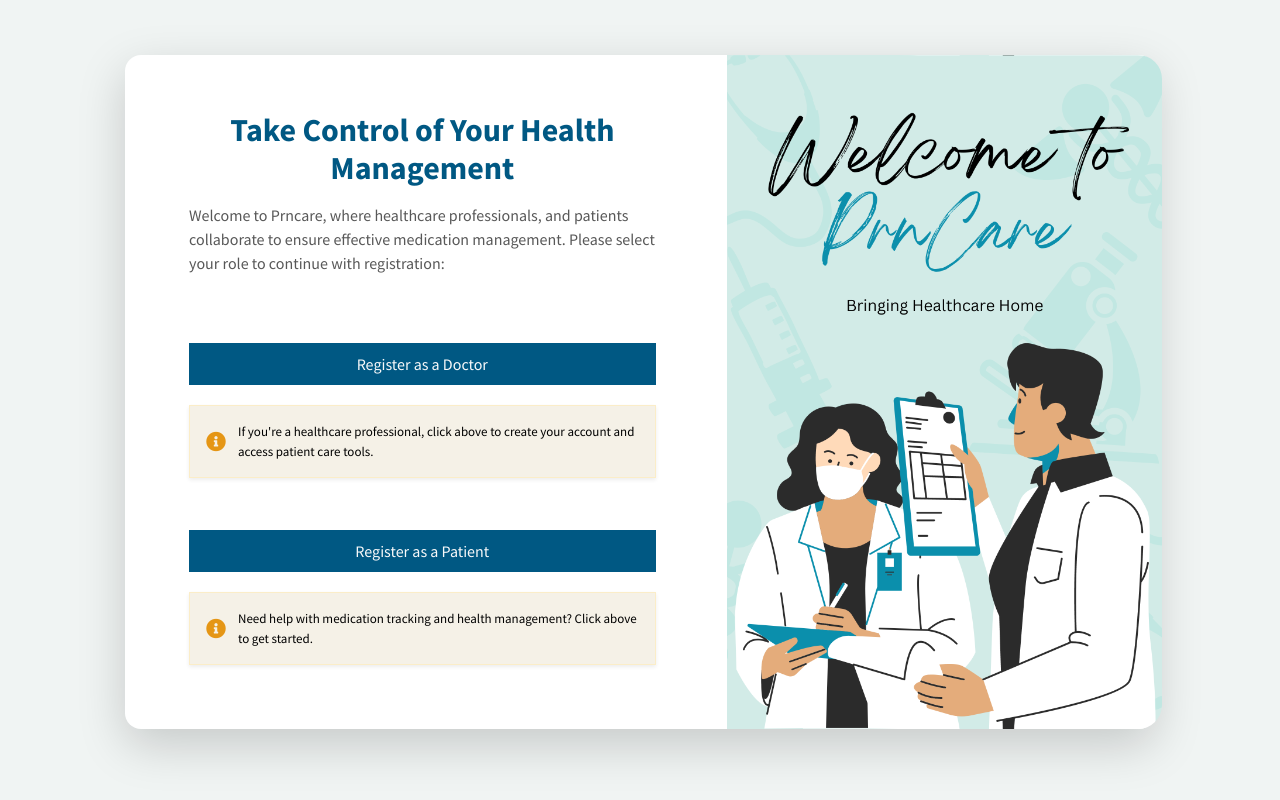
After one commit to rrgarzota/prncare_clinical, a PHP site: page /registration-landing-page.php in a window 1280 px wide. The commit adds this page. Run offline with PHP 8.4, Linux system fonts and the light colour scheme; some libraries are stand-ins or nearby versions.

Commit message:
registration landing page

```diff
--- a/assets/css/registration.css
+++ b/assets/css/registration.css
@@ -135,7 +135,8 @@ body.public{
 }
 .cb-rounded-1-5,
 .cb-btn-rounded-1-5 .cbSubmitButton,
-.cb-btn-rounded-1-5 .cbLoginButton{
+.cb-btn-rounded-1-5 .cbLoginButton,
+.custom-button{
     border-radius: 0rem!important;
 }
 
@@ -209,14 +210,16 @@ body.public{
 }
 .cb-btn-outline-sea-green:hover,
 .cb-btn-outline-blue:hover,
-.cb-btn-outline-orange:hover {
+.cb-btn-outline-orange:hover,
+.custom-button:hover {
     background-color: #f8f9fa;
     border-color: #f8f9fa;
 }
 .cb-btn-outline-sea-green:hover {
     color: #3baf9f;
 }
-.cb-btn-outline-blue:hover {
+.cb-btn-outline-blue:hover,
+.custom-button:hover {
     color: #005883;
 }
 .cb-btn-outline-orange:hover {
@@ -237,11 +240,13 @@ body.public{
 }
 
 .cb-btn-py-2 .cbSubmitButton,
-.cb-btn-py-2 .cbLoginButton{
+.cb-btn-py-2 .cbLoginButton,
+.custom-button{
     padding-top: .5rem!important;
 }
 .cb-btn-py-2 .cbSubmitButton,
-.cb-btn-py-2 .cbLoginButton{
+.cb-btn-py-2 .cbLoginButton,
+.custom-button{
     padding-bottom: .5rem!important;
 }
 .cb-btn-sea-green .cbSubmitButton,
@@ -249,7 +254,8 @@ body.public{
 .cb-btn-blue .cbSubmitButton,
 .cb-btn-blue .cbLoginButton,
 .cb-btn-orange .cbSubmitButton,
-.cb-btn-orange .cbLoginButton{
+.cb-btn-orange .cbLoginButton,
+.custom-button{
     color: #f8f9fa;
     transition: 0.3s;
 }
@@ -259,7 +265,8 @@ body.public{
     border-color: #3baf9f!important;
 }
 .cb-btn-blue .cbSubmitButton,
-.cb-btn-blue .cbLoginButton{
+.cb-btn-blue .cbLoginButton,
+.custom-button{
     background-color: #005883;
     border-color: #005883!important;
 }
@@ -300,7 +307,8 @@ input {
 }
 
 .cb-text-size-1 .cbSubmitButton,
-.cb-text-size-1 .cbLoginButton{
+.cb-text-size-1 .cbLoginButton,
+.custom-button{
     font-size: 1rem!important;
 }
 
@@ -363,3 +371,39 @@ label {
 .h-v100{
     height: 100vh;
 }
+
+.custom-button{
+    width: 100%;
+    border: 1px solid #005883;
+    margin: 20px 0px;
+}
+
+.alert-custom-warning{
+    background-color: #f5f1e7;
+    color: #000000;
+    border-color: #ffecb59e;
+}
+.alert-custom-warning i{
+    color: #e59615;
+}
+
+.alert-custom-danger{
+    background-color: #ffedec;
+    color: #af4149;
+    border-color: #f5c2c740;
+}
+
+[class*="alert-custom-"]{
+    display: flex;
+    align-items: center;
+    font-size: 13px;
+}
+[class*="alert-custom-"] span{
+    display: flex;
+    align-items: center;
+    margin-right: 12px;
+}
+
+[class*="alert-custom-"] span i{
+    font-size: 20px;
+}
--- /dev/null
+++ b/registration-landing-page.php
@@ -0,0 +1,86 @@
+<!DOCTYPE html>
+<html lang="en">
+
+<head>
+
+<?php include_once './partials/header-public.php' ?>
+<link rel="stylesheet" href="./assets/css/registration.css">
+
+</head>
+
+<body class="public">
+
+	<div class="container">
+
+        <!-- Outer Row -->
+        <div class="row justify-content-center h-v100 d-flex align-items-center">
+
+            <div class="col-xl-11 col-lg-12 col-md-9">
+                <div class="d-flex align-items-center justify-content-center">
+                <div class="card border-0 shadow-lg login cb-rounded-1 public-wrapper w-100">
+                    <div class="card-body p-0">
+                        <!-- Nested Row within Card Body -->
+                        <div class="row" style="min-height:577px;">
+                            <div class="col-lg-7">
+
+                                <div class="p-3 d-block d-lg-none text-center mt-3">
+                                    <img src="./assets/img/template/prn-log.jpeg" alt="Caspio Logo" class="w-25">
+                                </div>
+
+                                <!-- <div class="d-block d-lg-none text-center bg-login-image-blue py-5 cb-rounded-bot-1-5">
+                                    <h5 class=" cb-font-weight-800 cb-text-size-2 cb-opacity-0-8 text-white mb-0">Sign in to your account</h5>
+                                </div> -->
+
+                                <div class="d-block d-lg-none text-center mt-3 cb-rounded-bot-1-5">
+                                    <h5 class=" cb-font-weight-800 cb-text-size-2 cb-text-blue mb-0">Take Control of Your Health Management</h5>
+                                </div>
+
+                                <div class="cb-login-res-px cb-login-res-py text-center">
+                                    <h5 class="d-none d-lg-block cb-text-blue cb-font-weight-800 cb-text-size-2 mb-3 mt-4">Take Control of Your Health Management</h5>
+                                    <p class="sub-heading cb-text-light-grey text-left mb-3">Welcome to Prncare, where healthcare professionals, and patients collaborate to ensure effective medication management. Please select your role to continue with registration:</p>
+
+                                    <div class="row mt-5 mb-3">
+                                        <div class="col-12">
+                                            <button type="button" class="custom-button">Register as a Doctor</button>
+                                        </div>
+                                        <div class="col-12">
+                                            <div class="alert alert-custom-warning mt-20 mb-30 shadow-sm p-3 rounded-0 text-left" role="alert">
+                                                <span><i class="fas fa-info-circle"></i></span> If you're a healthcare professional, click above to create your account and access patient care tools.
+                                            </div>
+                                        </div>
+                                    </div>
+
+                                    <div class="row mb-3">
+                                        <div class="col-12">
+                                            <button type="button" class="custom-button">Register as a Patient</button>
+                                        </div>
+                                        <div class="col-12">
+                                            <div class="alert alert-custom-warning mt-20 mb-30 shadow-sm p-3 rounded-0 text-left" role="alert">
+                                                <span><i class="fas fa-info-circle"></i></span> Need help with medication tracking and health management? Click above to get started.
+                                            </div>
+                                        </div>
+                                    </div>
+
+                                </div>
+                            </div>
+                            <div class="col-lg-5 d-none d-lg-block bg-login-image-blue  cb-rounded-right-1-5">
+
+                                <div class="px-5 cb-py-8 text-center">
+                                    <span role="img" alt="" title="" aria-label=""> </span>
+                                </div>
+
+
+                            </div>
+                        </div>
+                    </div>
+                </div>
+                </div>
+
+            </div>
+
+        </div>
+	</div>
+
+  <?php include_once './partials/footer-public.php' ?>
+</body>
+</html>
--- a/template/index.php
+++ b/template/index.php
@@ -70,13 +70,13 @@
                             </div>
 
                             <!-- alert message -->
-                            <!-- <div class="row">
+                            <div class="row">
                                 <div class="col-12">
                                     <div class="alert alert-info mt-20 mb-30 shadow-sm py-4 px-4 rounded-0" role="alert">
                                         <span><i class="fas fa-info-circle"></i></span> Please select Patient Name or Device ID to view Details.
                                     </div>
                                 </div>
-                            </div> -->
+                            </div>
                             <!-- end of alert message -->
 
                             <!-- widgets -->
```
